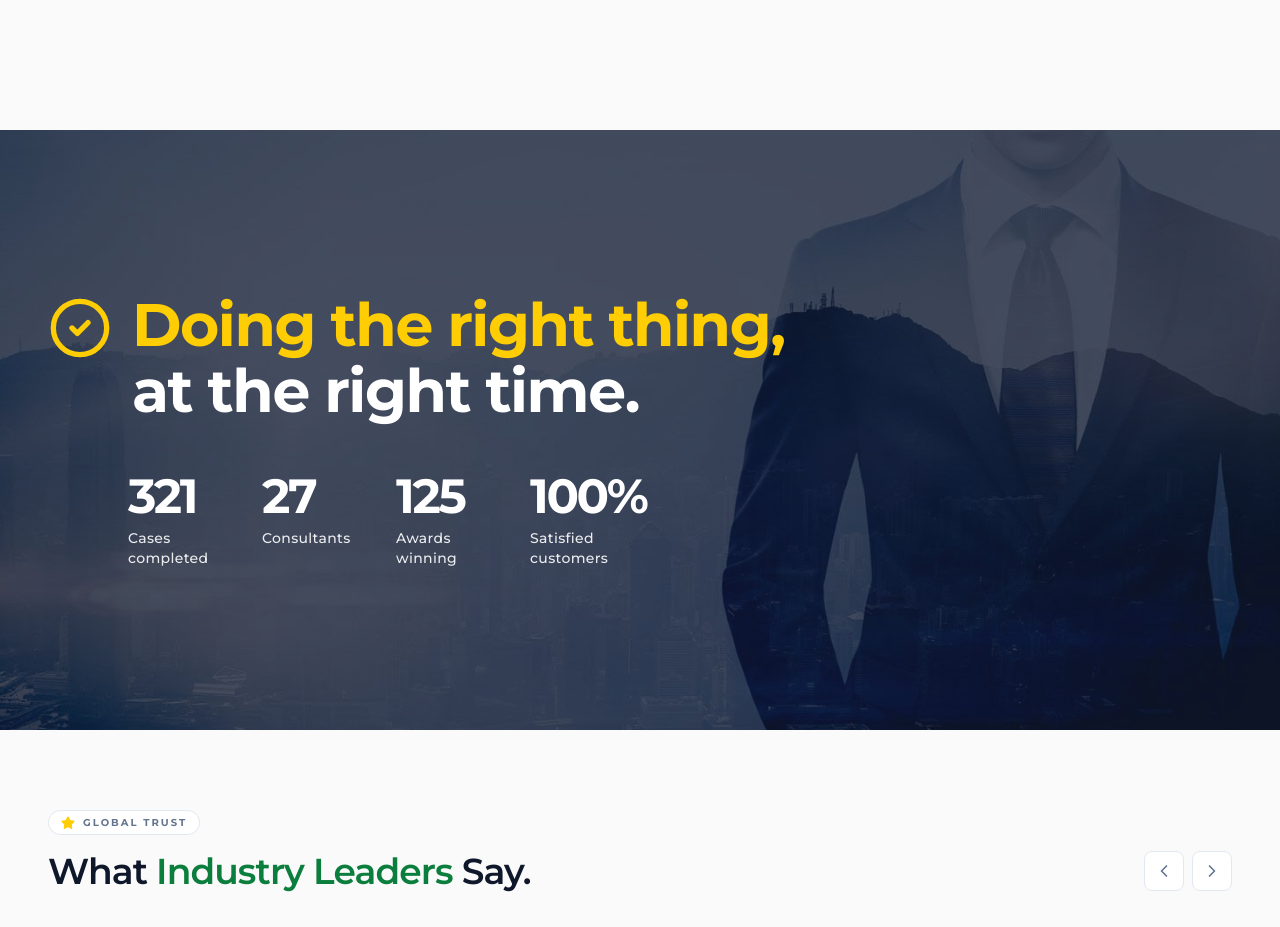
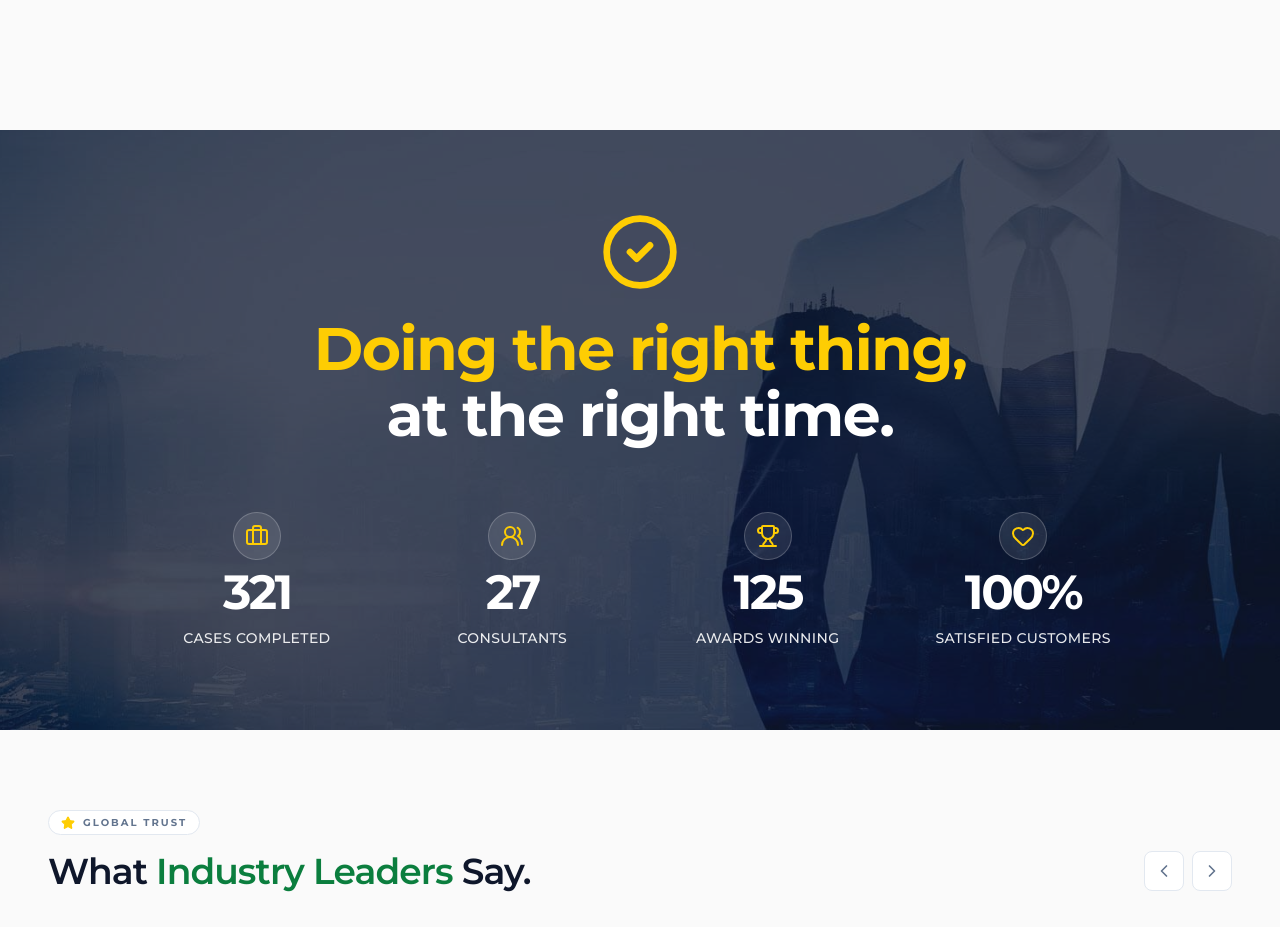
Before and after one commit to Dilawarkhaninfo/accountsbridge, a Next.js app: page / in a window 1280 px wide. Shown: the part 2343-3270 px from the top of the page. Built offline with nearby package versions, Linux system fonts and the light colour scheme.

Commit message:
Update TrustSection.tsx

```diff
--- a/src/components/home/TrustSection.tsx
+++ b/src/components/home/TrustSection.tsx
@@ -1,38 +1,34 @@
 "use client";
 
 import React from "react";
-import { CheckCircle2 } from "lucide-react";
+import { CheckCircle2, Briefcase, Users2, Trophy, Heart } from "lucide-react";
 import { cn } from "@/lib/utils";
 
 const stats = [
-    { label: "Cases completed", value: "321" },
-    { label: "Consultants", value: "27" },
-    { label: "Awards winning", value: "125" },
-    { label: "Satisfied customers", value: "100%" },
+    { label: "Cases completed", value: "321", icon: Briefcase },
+    { label: "Consultants", value: "27", icon: Users2 },
+    { label: "Awards winning", value: "125", icon: Trophy },
+    { label: "Satisfied customers", value: "100%", icon: Heart },
 ];
 
 export function TrustSection() {
     return (
-        <section className="relative w-full h-[500px] md:h-[600px] overflow-hidden">
+        <section className="relative w-full h-[600px] overflow-hidden">
             {/* Parallax Background Image */}
             <div
                 className="absolute inset-0 bg-fixed bg-center bg-cover bg-no-repeat"
                 style={{ backgroundImage: "url('/images/trust-bg.jpg')" }}
             />
 
-            {/* Dark Overlay - Darkened for White/Yellow text visibility */}
+            {/* Dark Overlay */}
             <div className="absolute inset-0 bg-slate-900/70" />
 
             {/* Content Container */}
-            <div className="relative z-10 h-full max-w-7xl mx-auto px-6 md:px-12 flex flex-col justify-center">
+            <div className="relative z-10 h-full max-w-7xl mx-auto px-6 md:px-12 flex flex-col justify-center items-center text-center">
 
-                <div className="grid grid-cols-1 md:grid-cols-2 gap-12 items-center">
-
-                    {/* Left Side: Content */}
-                    <div className="space-y-12">
                 {/* Heading Group */}
-                        <div className="flex items-start gap-5">
-                            <CheckCircle2 className="w-12 h-12 md:w-16 md:h-16 text-secondary shrink-0 mt-1" strokeWidth={2} />
+                <div className="flex flex-col items-center gap-6 mb-16">
+                    <CheckCircle2 className="w-16 h-16 md:w-20 md:h-20 text-secondary" strokeWidth={2} />
                     <h2 className="text-4xl md:text-5xl lg:text-6xl font-bold tracking-tight leading-[1.1]">
                         <span className="text-secondary block text-nowrap">Doing the right thing,</span>
                         <span className="text-white block text-nowrap">at the right time.</span>
@@ -40,24 +36,22 @@ export function TrustSection() {
                 </div>
 
                 {/* Stats Grid */}
-                        <div className="grid grid-cols-2 md:grid-cols-4 gap-8 md:gap-12 pl-0 md:pl-20">
+                <div className="grid grid-cols-2 md:grid-cols-4 gap-12 md:gap-20">
                     {stats.map((stat, idx) => (
-                                <div key={idx} className="flex flex-col space-y-2">
+                        <div key={idx} className="flex flex-col items-center space-y-3 group">
+                            <div className="w-12 h-12 rounded-full bg-white/10 flex items-center justify-center border border-white/20 mb-2 group-hover:bg-secondary/20 group-hover:border-secondary transition-colors duration-300">
+                                <stat.icon className="w-6 h-6 text-secondary" strokeWidth={2} />
+                            </div>
                             <span className="text-4xl md:text-5xl font-bold text-white tracking-tighter">
                                 {stat.value}
                             </span>
-                                    <span className="text-sm font-medium text-white/90 tracking-wide">
+                            <span className="text-sm font-medium text-white/90 tracking-wide uppercase">
                                 {stat.label}
                             </span>
                         </div>
                     ))}
                 </div>
             </div>
-
-                    {/* Right Side: Spacer */}
-                    <div className="hidden md:block" />
-                </div>
-            </div>
         </section>
     );
 }
```
Lines whose indentation alone changed are shown as unchanged.
